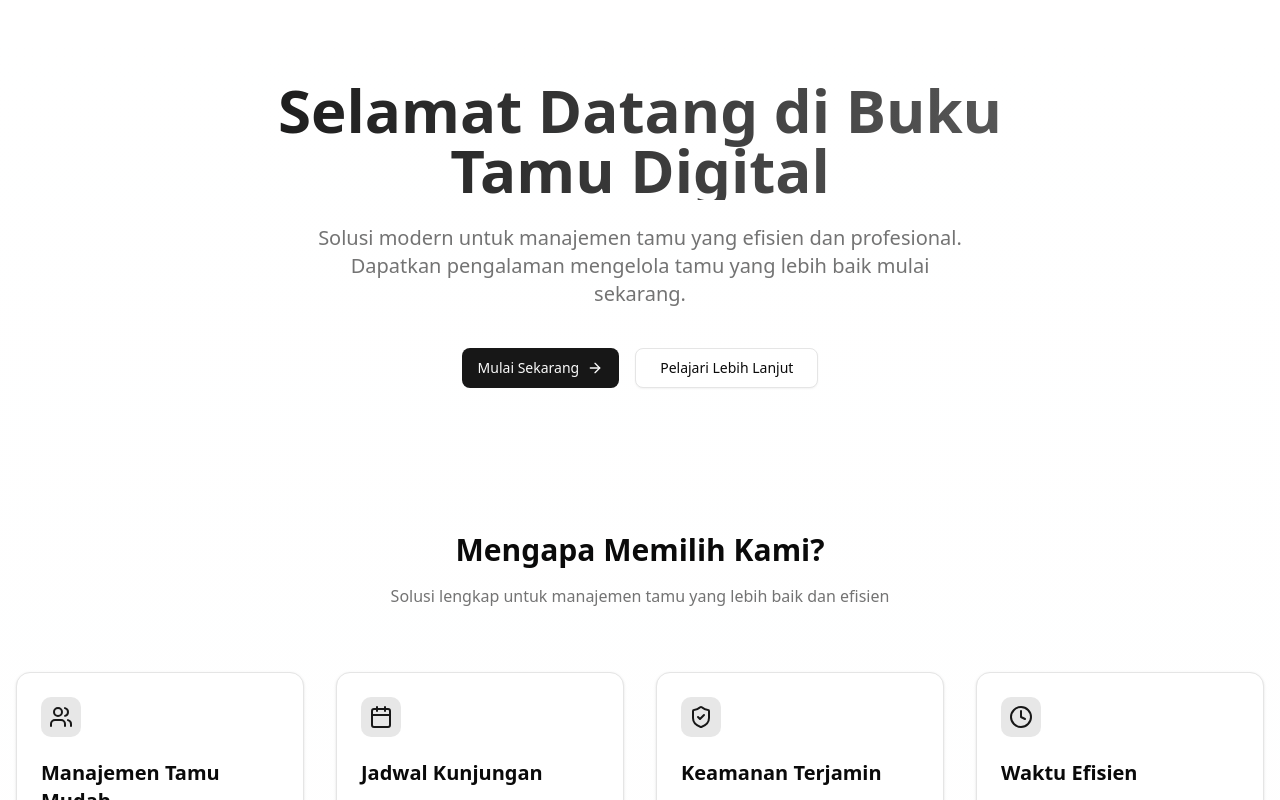
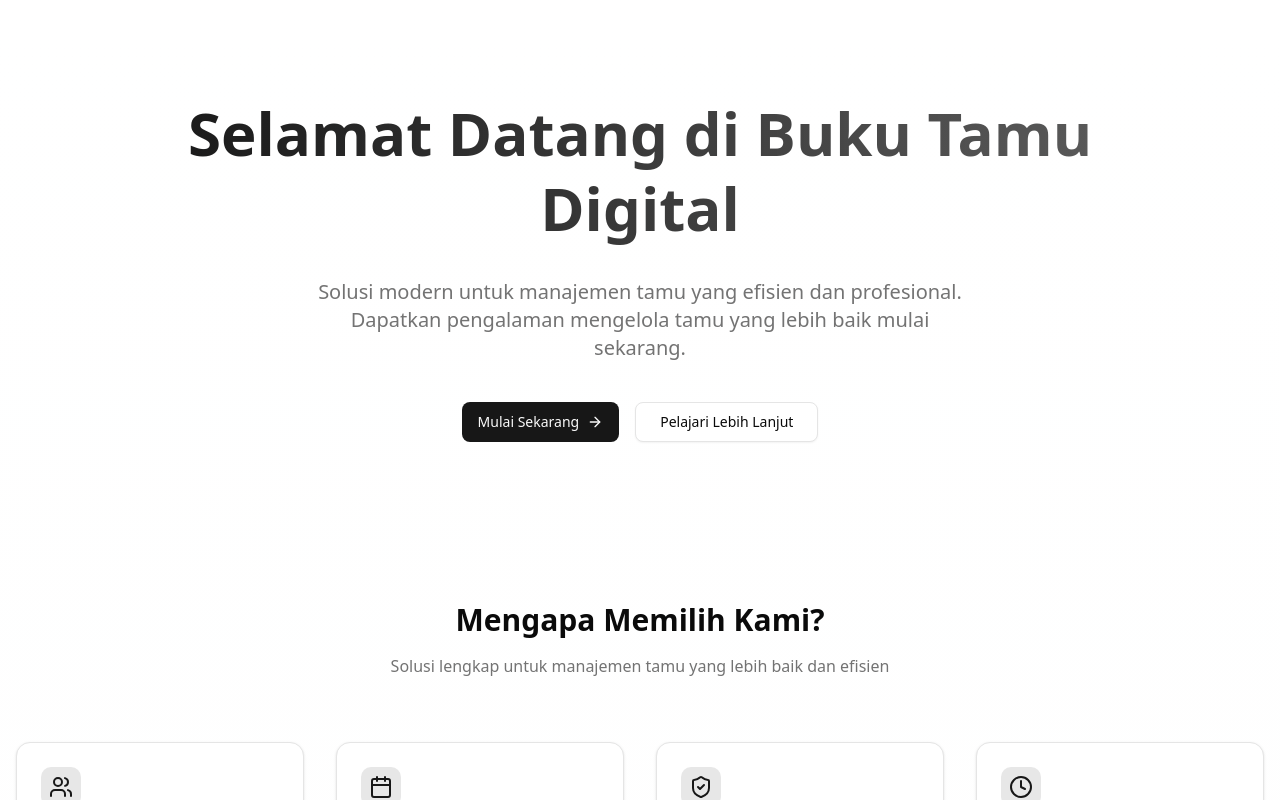
Before and after one commit to AlpianPPLG/Tamuboard, a Next.js app: page / in a window 1280 px wide. Shown: the top 800 px of the page. Built offline with nearby package versions, Linux system fonts and the light colour scheme.

Commit message:
feat: I Think This Is Done✅

```diff
--- a/src/app/page.tsx
+++ b/src/app/page.tsx
@@ -32,9 +32,9 @@ export default function LandingPage() {
   return (
     <div className="min-h-screen bg-gradient-to-b from-background to-muted/20">
       {/* Hero Section */}
-      <section className="container mx-auto px-4 py-20 text-center">
-        <div className="max-w-4xl mx-auto">
-          <h1 className="text-4xl md:text-6xl font-bold mb-6 bg-gradient-to-r from-primary to-primary/70 bg-clip-text text-transparent">
+      <section className="container mx-auto px-6 py-24 text-center">
+        <div className="max-w-5xl mx-auto">
+          <h1 className="text-4xl md:text-6xl font-bold mb-8 leading-tight bg-gradient-to-r from-primary to-primary/70 bg-clip-text text-transparent">
             Selamat Datang di Buku Tamu Digital
           </h1>
           <p className="text-xl text-muted-foreground mb-10 max-w-2xl mx-auto">
```
